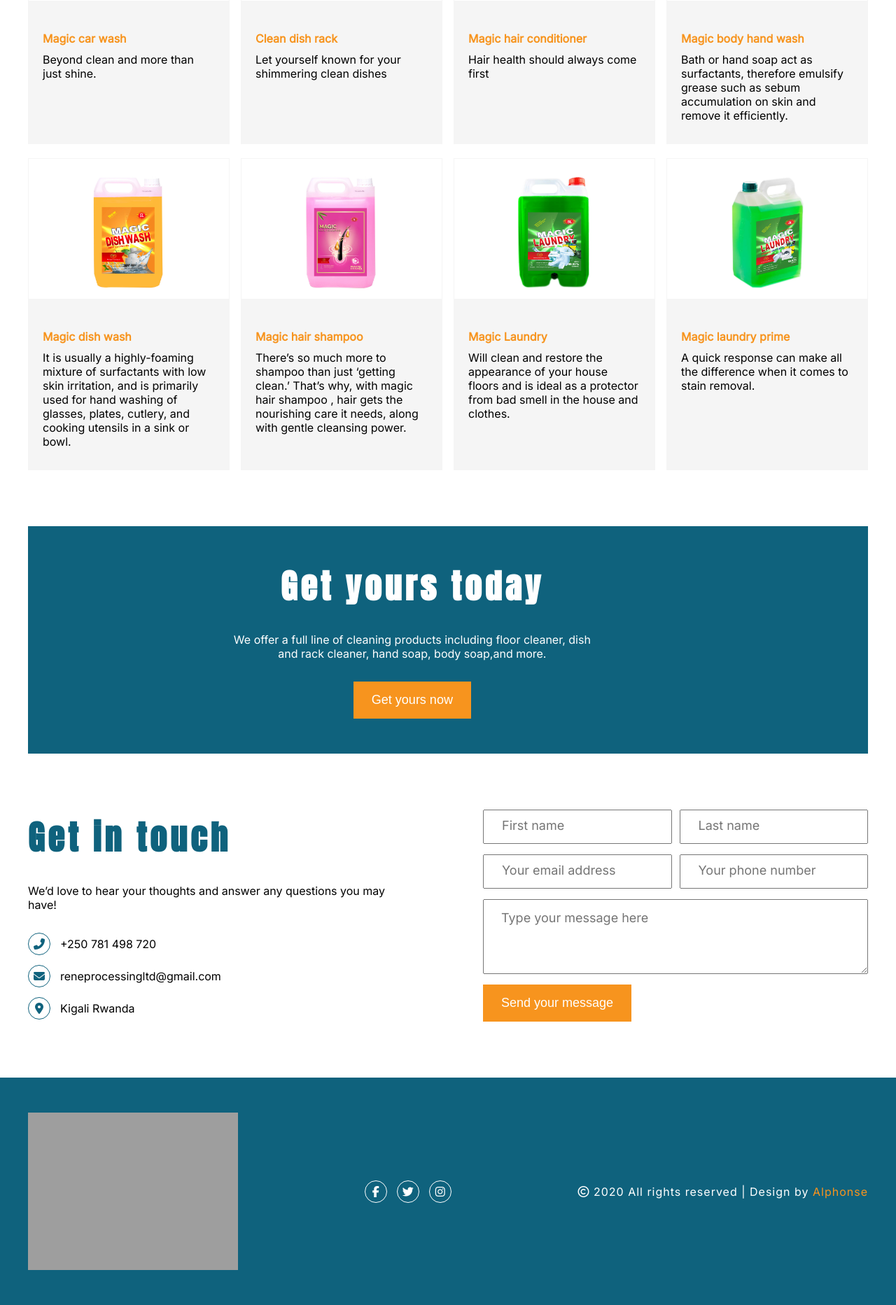
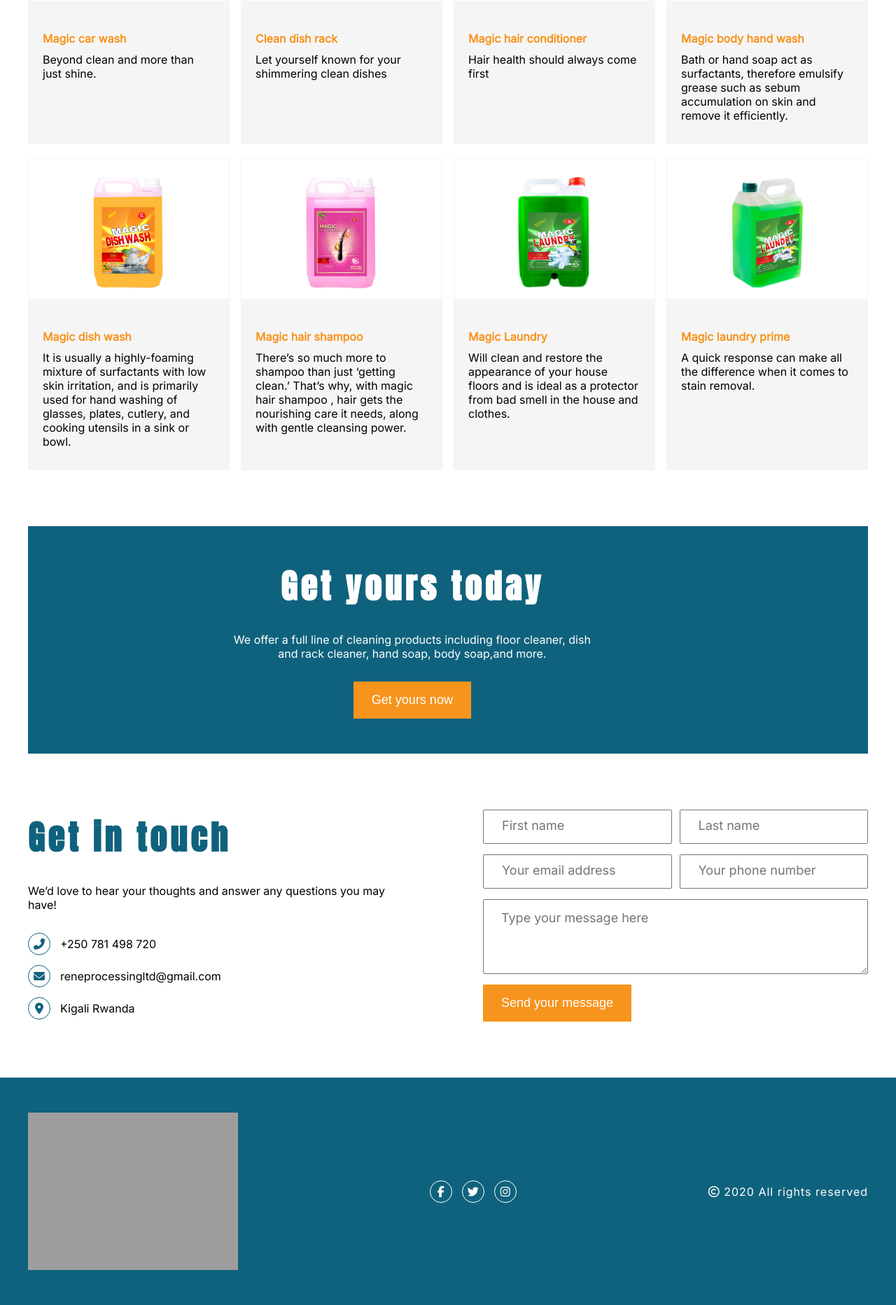
Before and after one commit to siboalpha/rene-processing-ltd, a Django app: page / in a window 1280 px wide. Shown: the part 1851-3716 px from the top of the page at 70% size. Run offline with Django 4.2, Linux system fonts and the light colour scheme; some libraries are stand-ins or nearby versions; grey boxes are pictures that could not be loaded.

Commit message:
removed credits

```diff
--- a/templates/index.html
+++ b/templates/index.html
@@ -229,7 +229,7 @@
                 <a href="https://www.instagram.com/rprocessingltd/" target="_blank"><i class="fab fa-instagram"></i></a>
             </div>
 
-            <div class="copy-rights"><i class="far fa-copyright"></i> 2020 All rights reserved | Design by <span> <a href="https://alphonse.live/">Alphonse</a></span></div>
+            <div class="copy-rights"><i class="far fa-copyright"></i> 2020 All rights reserved</div>
         </div>
     </footer>
     <script src="{% static '/js/nav.js' %}"></script>
```
